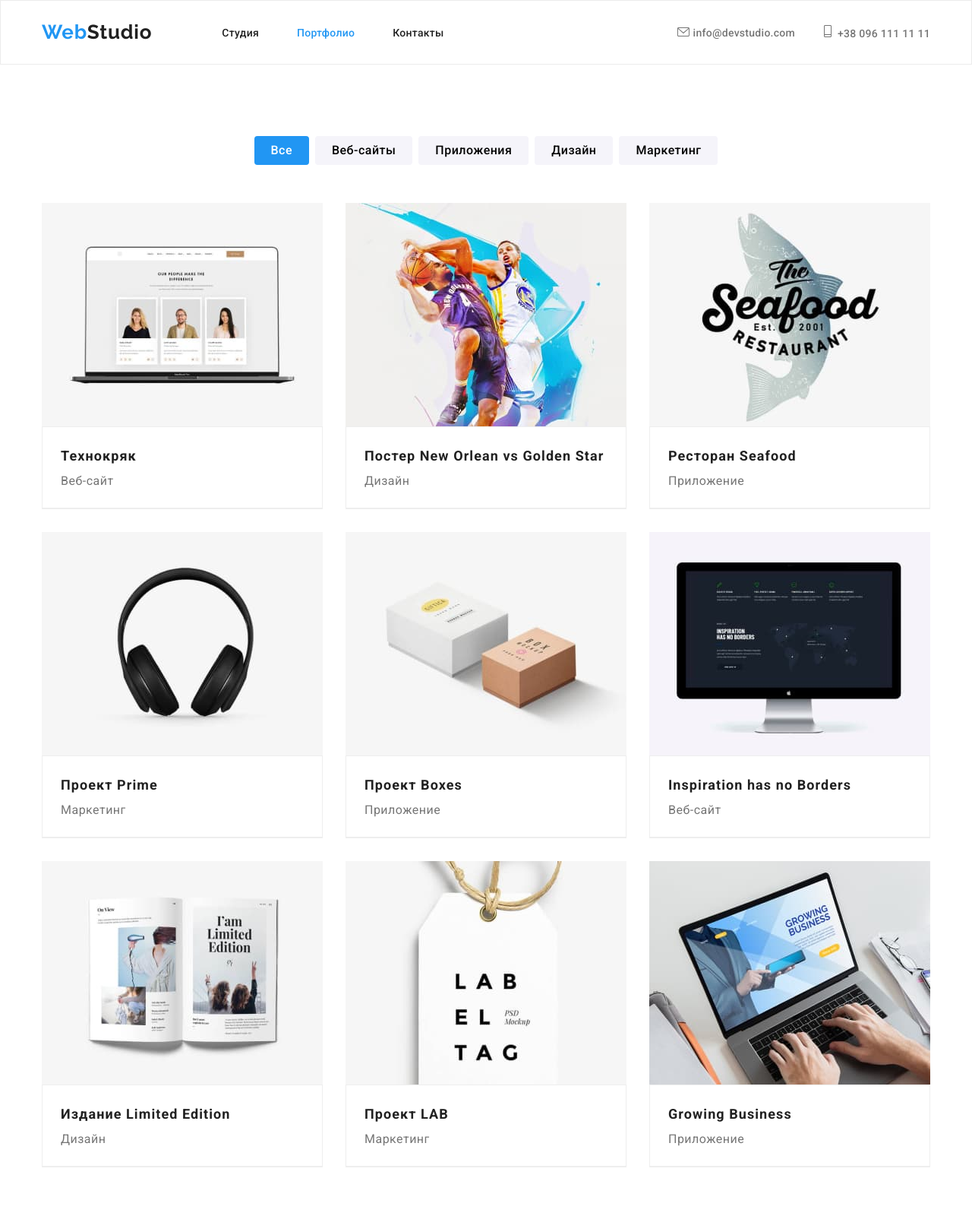
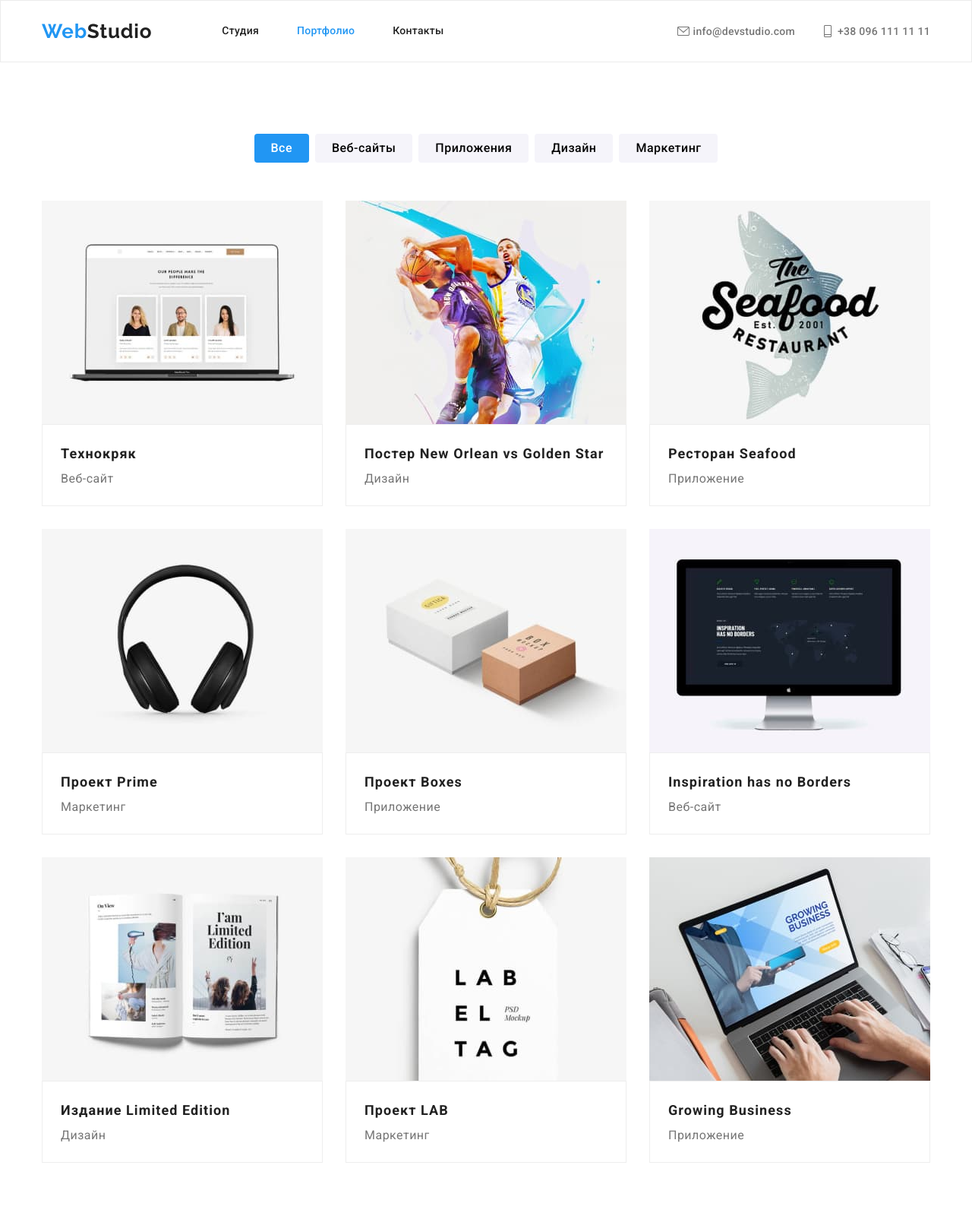
Before and after one commit to Actobe/goit-markup-hw-04-2022, a plain HTML site: page portfolio.html in a window 1280 px wide. Shown: the top 1600 px of the page at 76% size. Drawn offline with nearby package versions, Linux system fonts and the light colour scheme.

Commit message:
15042022

```diff
--- a/css/styles.css
+++ b/css/styles.css
@@ -83,22 +83,7 @@ justify-content: space-between;
 }
 
 
-.contact-mail-link {
-    font-family: Roboto;
-    font-size: 14px;
-    font-weight: 500;
-    line-height: 16px;
-    letter-spacing: 0.02em;
-    text-align: left;
-    color: #757575;
-    padding-top: 32px;
-    padding-bottom: 32px;
-}
-.contact-mail-link:hover,
-.contact-mail-link:focus {
-fill: #2196F3;
-color: #2196F3;
-}
+
 
 .contact-number-link {
 font-family: Roboto;
@@ -110,6 +95,8 @@ text-align: left;
 color: #757575;
 padding-top: 32px;
 padding-bottom: 32px;
+display: flex;
+align-items: center;
 }
 .contact-number-link:hover,
 .contact-number-link:focus {
@@ -127,9 +114,7 @@ color: #2196F3;
 .contact-number-link {
 fill: #757575;
   }
-.contact-mail-link {
-fill: #757575;
-}
+
 
 
 
@@ -145,6 +130,30 @@ fill: #757575;
     padding-bottom: 32px;
     width: 25px;
 }
+
+.contact-mail-link {
+    font-family: Roboto;
+    font-size: 14px;
+    font-weight: 500;
+    line-height: 16px;
+    letter-spacing: 0.02em;
+    text-align: left;
+    color: #757575;
+    padding-top: 32px;
+    padding-bottom: 32px;
+    display: flex;
+    align-items: center;
+}
+.contact-mail-link:hover,
+.contact-mail-link:focus {
+fill: #2196F3;
+color: #2196F3;
+}
+.contact-mail-link {
+    fill: #757575;
+    }
+
+
 .contact-list-mail {
 display: flex;
 align-items: center;
@@ -181,6 +190,8 @@ letter-spacing: 0.02em;
 color: #212121;
 padding-top: 32px;
 padding-bottom: 32px;
+display: block;
+align-items: center;
 }
 .nav-list-link:hover,
 .nav-list-link:focus {
@@ -261,7 +272,7 @@ margin-right: auto;
     height: 120px;
     background-color: #F5F4FA;
     border-radius: 4px;
-    margin-bottom: 10px;
+    margin-bottom: 30px;
 }
 .icons-section {
     display: flex;
@@ -374,7 +385,7 @@ height: 75px;
 }
 .main-description {
 margin-bottom: 10px;
-margin-top: 30px;
+
 }
 
 .main-descr {
@@ -574,6 +585,8 @@ background: #2F303A;
     /* identical to box height */
     letter-spacing: 0.03em;
     color: #2196F3;
+    padding-top: 24px;
+    padding-bottom: 24px;
     }
     .logo-w {
         font-family: Raleway, sans-serif;
@@ -712,7 +725,9 @@ border-radius: 4px;
 .portfolio-list-button:hover,
 .portfolio-list-button:focus {
     color: #FFFFFF;
-background-color: #2196F3
+background-color: #2196F3;
+box-shadow: 0px 3px 1px rgba(0, 0, 0, 0.1), 0px 1px 2px rgba(0, 0, 0, 0.08), 0px 2px 2px rgba(0, 0, 0, 0.12);
+border-radius: 4px;
 }
 .portfolio-list-button-all {
     font-family: 'Roboto', sans-serif;
@@ -803,17 +818,26 @@ margin-right: 30px;
 }
 
 .inspiration-list {
+    display: flex;
     margin-bottom: 30px;
     background: #FFFFFF;
-    border-bottom: 1px solid #EEEEEE;
+
     border-top: none;
     box-sizing: border-box;
 }
 .inspiration-list:nth-last-child(-n + 3) {margin-bottom:0;
 }
-.inspiration-list:hover,
-.inspiration-list:focus {
-box-shadow: 0px 1px 1px rgba(0, 0, 0, 0.12), 0px 4px 4px rgba(0, 0, 0, 0.06), 1px 4px 6px rgba(0, 0, 0, 0.16);
+
+
+.insp-link:hover,
+.insp-link:focus {
+    box-sizing: border-box;
+    box-shadow: 0px 1px 1px rgba(0, 0, 0, 0.12), 0px 4px 4px rgba(0, 0, 0, 0.06), 1px 4px 6px rgba(0, 0, 0, 0.16);
+
+}
+.insp-link {
+
+
 }
 
 
--- a/portfolio.html
+++ b/portfolio.html
@@ -27,18 +27,22 @@
         </ul>
     </nav>
         <ul class="contact-list list">
-        <li class="contact-list-mail link"><a class="contact-mail link" href="mailto:info@devstudio.com"</li>
-        <a class="contact-mail-link link" href="">
+        <li class="contact-list-mail link">
+
+        <a class="contact-mail-link link" href="mailto:info@devstudio.com">
         <svg class="contact-mail-icon" width="16" height="12">
          <use href="./images/sprite.svg#icon-envelope-hover1"></use>
         </svg>info@devstudio.com
         </a>
-        <li class="contact-list-number link"><a class="contact-number link" href="tel:+380961111111"></li>
-        <a class="contact-number-link link" href="">
+    </li>
+        <li class="contact-list-number link">
+
+        <a class="contact-number-link link" href="tel:+380961111111">
         <svg class="contact-number-icon" width="10" height="16">
         <use href="./images/sprite.svg#icon-Vector-8"></use>
         </svg>+38 096 111 11 11
         </a>
+        </li>
     </ul>
     </div>
     </header>
@@ -66,6 +70,7 @@
 
 <ul class="inspiration list">
     <li class="inspiration-list">
+    <a class="insp-link link" href="">
         <img
         src="./images/people.jpg"
         alt="all people"
@@ -76,8 +81,10 @@
         <h3 class="nomenclature">Технокряк</h3>
         <p class="nomenclature-descr">Веб-сайт</p>
     </div>
+    </a>
     </li>
     <li class="inspiration-list">
+        <a class="insp-link link" href=>
         <img
         src="./images/poster.jpg"
         alt="posters"
@@ -88,8 +95,10 @@
         <h3 class="nomenclature">Постер New Orlean vs Golden Star</h3>
         <p class="nomenclature-descr">Дизайн</p>
     </div>
+    </a>
     </li>
     <li class="inspiration-list">
+        <a class="insp-link link" href=>
         <img
         src="./images/app.jpg"
         alt="apps"
@@ -100,8 +109,10 @@
         <h3 class="nomenclature">Ресторан Seafood</h3>
         <p class="nomenclature-descr">Приложение</p>
     </div>
+</a>
     </li>
     <li class="inspiration-list">
+        <a class="insp-link link" href=>
         <img
         src="./images/project.jpg"
         alt="projects"
@@ -112,8 +123,10 @@
         <h3 class="nomenclature">Проект Prime</h3>
         <p class="nomenclature-descr">Маркетинг</p>
     </div>
+</a>
     </li>
     <li class="inspiration-list">
+        <a class="insp-link link" href=>
         <img
         src="./images/box.jpg"
         alt="projects"
@@ -124,8 +137,10 @@
         <h3 class="nomenclature">Проект Boxes</h3>
         <p class="nomenclature-descr">Приложение</p>
     </div>
+</a>
     </li>
     <li class="inspiration-list">
+        <a class="insp-link link" href=>
         <img
         src="./images/website.jpg"
         alt="web"
@@ -136,8 +151,10 @@
         <h3 class="nomenclature">Inspiration has no Borders</h3>
         <p class="nomenclature-descr">Веб-сайт</p>
     </div>
+</a>
     </li>
     <li class="inspiration-list">
+        <a class="insp-link link" href=>
         <img
         src="./images/design.jpg"
         alt="design limited"
@@ -148,8 +165,10 @@
         <h3 class="nomenclature">Издание Limited Edition</h3>
         <p class="nomenclature-descr">Дизайн</p>
     </div>
+</a>
     </li>
     <li class="inspiration-list">
+        <a class="insp-link link" href=>
         <img
         src="./images/marketing.jpg"
         alt="marketing style"
@@ -160,8 +179,10 @@
         <h3 class="nomenclature">Проект LAB</h3>
         <p class="nomenclature-descr">Маркетинг</p>
     </div>
+</a>
     </li>
     <li class="inspiration-list">
+        <a class="insp-link link" href=>
         <img
         src="./images/business app.jpg"
         alt="business apps"
@@ -172,6 +193,7 @@
         <h3 class="nomenclature">Growing Business</h3>
         <p class="nomenclature-descr">Приложение</p>
     </div>
+</a>
     </li>
     </ul>
 </div>
```
Also changed, not shown: index.html (+5 -4 lines), 1 other file.
